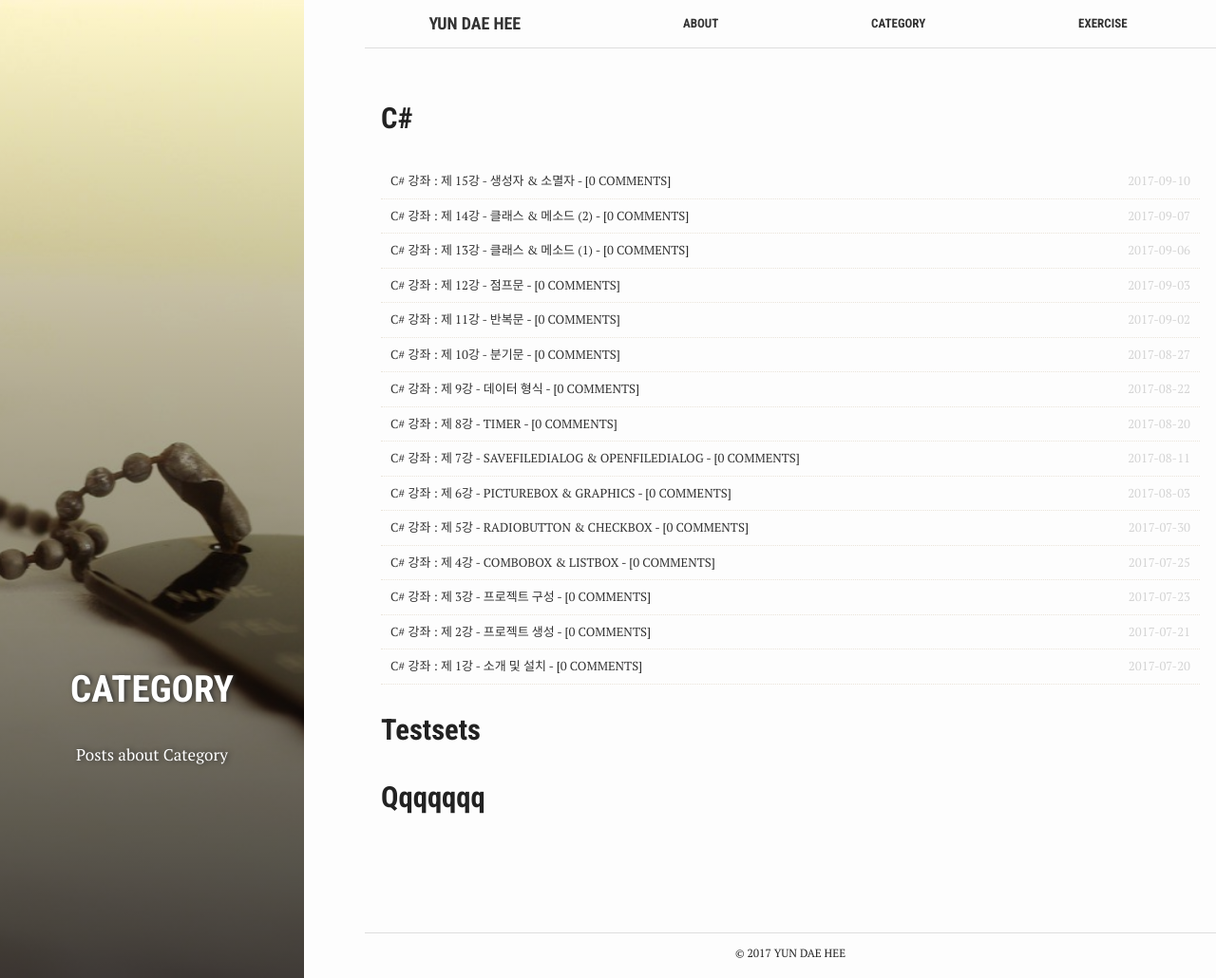
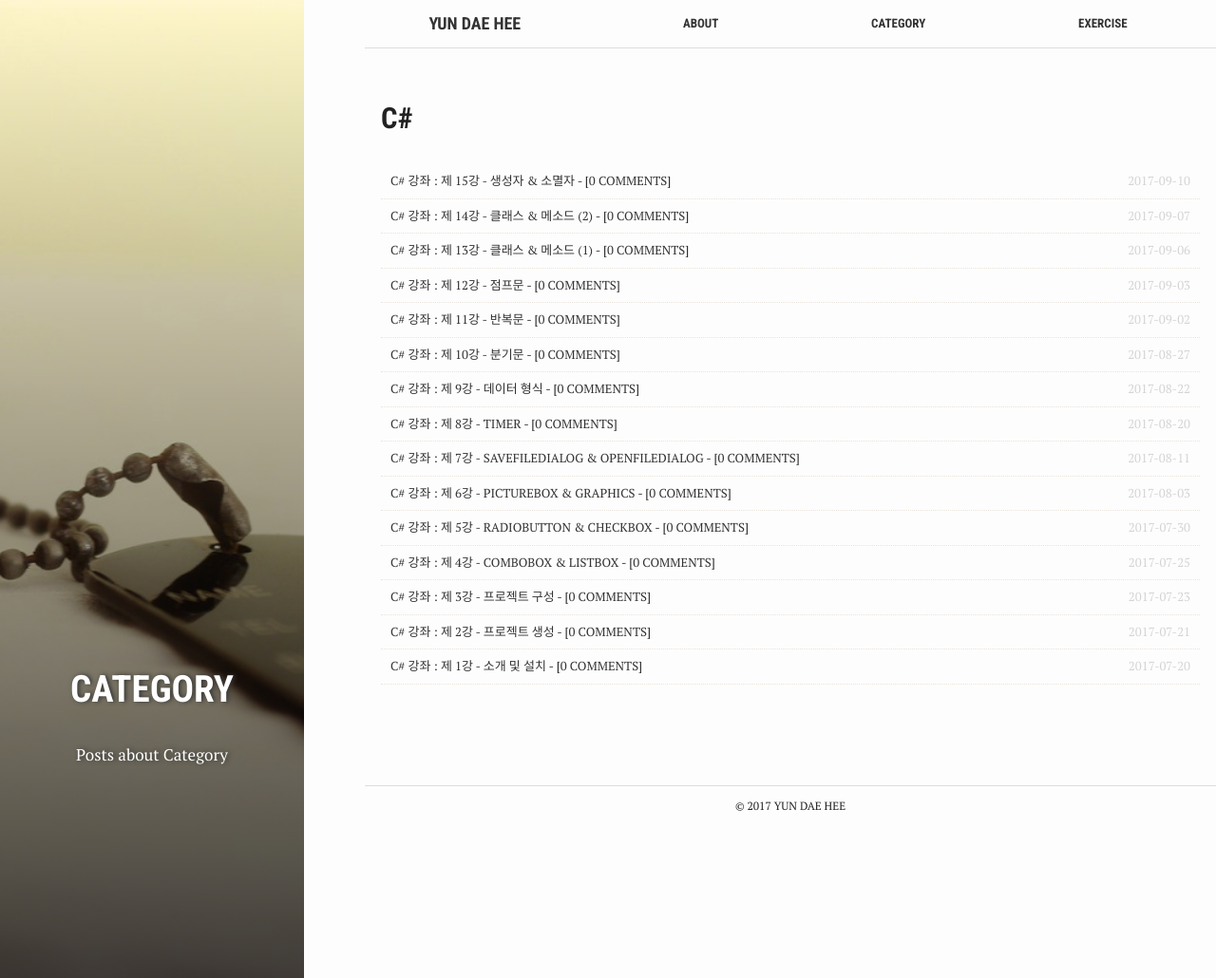
Before and after one commit to test076923/test076923.github.io, a Jekyll site: the page built from archive.md, in a window 1280 px wide and 1030 px high. Shown: the whole window at 95% size. Built offline with Jekyll 4.4.1, drawn with Linux system fonts in a browser that asks for light colours; comment, search, counter and statistics services are not loaded.

Commit message:
Update archive.md

```diff
--- a/archive.md
+++ b/archive.md
@@ -12,11 +12,15 @@
   {% assign t = tag | first %}
   {% assign posts = tag | last %}
 
-{% if site.categories contains "posts" %}
+  {% for post in posts  limit: 1 %}
+    {% if post.tags contains t %}
+      {% if post.categories contains "posts" %}
 
 <h2 class="category-key" id="{{ t | downcase }}">{{ t | capitalize }}</h2>
 
-{% endif %}
+  {% endif %}
+  {% endif %}
+  {% endfor %}
 
   <ul class="year">
     {% for post in posts %}
```
